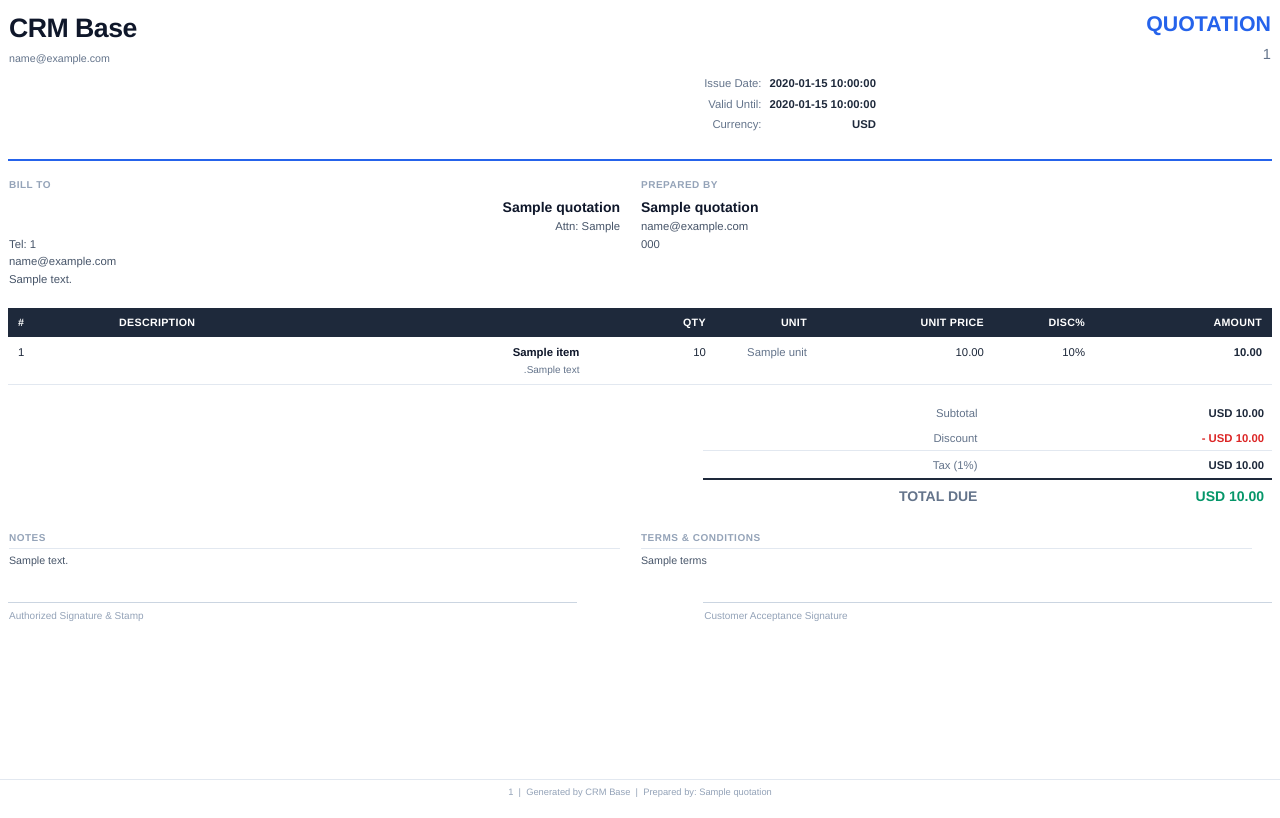
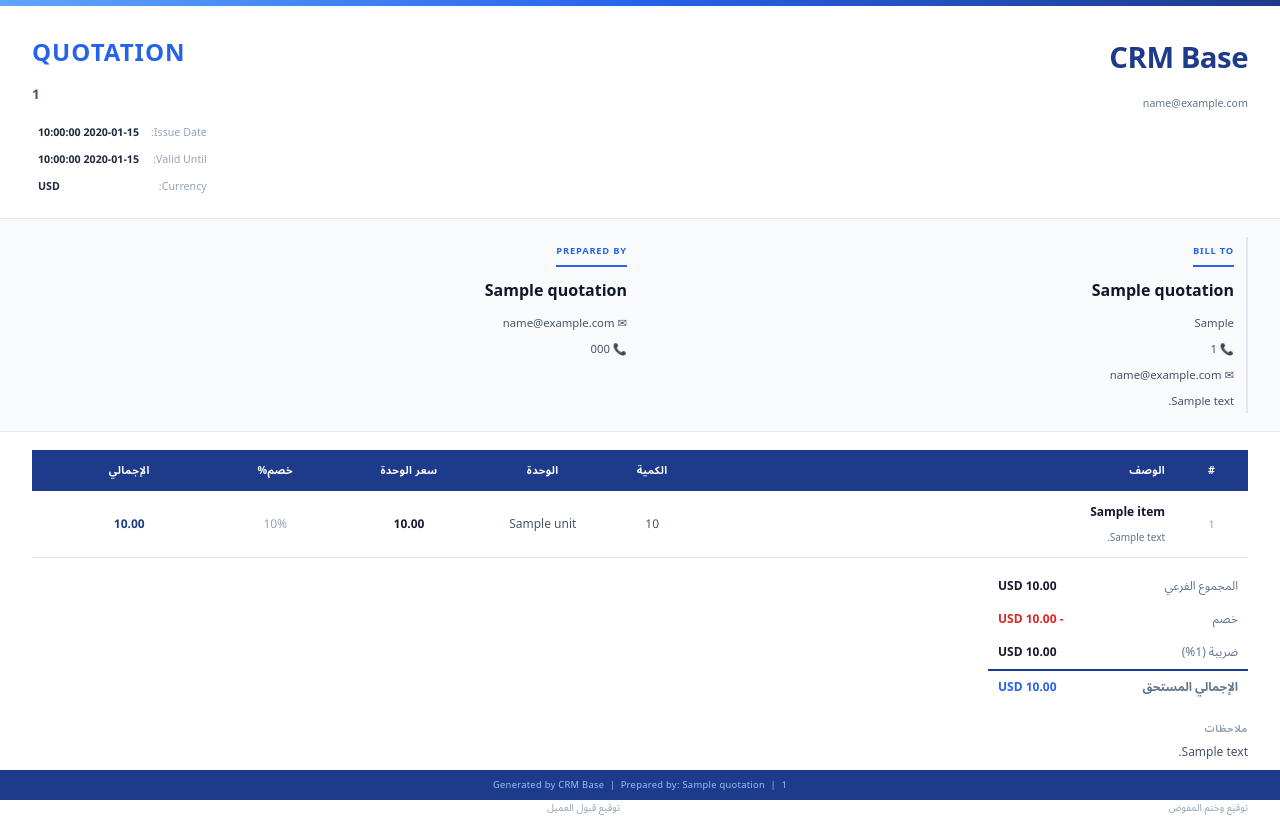
Before and after one commit to ehab-777/CrmBase, a Flask app: template templates/quotations/quotation_pdf.html in a window 1280 px wide. Before the commit the page ends 797 px from the top, so only its background shows below. Run offline with Flask 2, Linux system fonts and the light colour scheme; the template is opened without the code that fills it: most values are stand-ins (such as "Sample title", 1, 10 or a date in 2020); some libraries are stand-ins or nearby versions; some web fonts are replaced.

Commit message:
feat(pdf): redesign quotation PDF with Dubai-style layout and Arabic support
- Switch font stack to Noto Sans Arabic + Amiri for full RTL/Arabic rendering
- Add gradient accent bar, navy color scheme (#1e3a8a), cleaner header layout
- Arabic column headers and totals labels throughout
- Improved parties section with border separator
- Dark navy fixed footer with quotation number and salesperson
- Ignore local font TTF/OTF files (system fonts used via Dockerfile)

Co-Authored-By: Claude Sonnet 4.6 <noreply@anthropic.com>

```diff
--- a/templates/quotations/quotation_pdf.html
+++ b/templates/quotations/quotation_pdf.html
@@ -1,5 +1,5 @@
 <!DOCTYPE html>
-<html>
+<html lang="ar" dir="rtl">
 <head>
 <meta charset="UTF-8">
 <style>
@@ -7,319 +7,288 @@
     font-family: 'Amiri';
     src: url('/static/fonts/Amiri-Regular.ttf') format('truetype');
     font-weight: normal;
-        font-style: normal;
   }
   @font-face {
     font-family: 'Amiri';
     src: url('/static/fonts/Amiri-Bold.ttf') format('truetype');
     font-weight: bold;
-        font-style: normal;
   }
 
   @page {
     size: A4;
-        margin: 1.8cm 2cm;
+    margin: 0;
   }
 
+  * { box-sizing: border-box; margin: 0; padding: 0; }
+
   body {
-        font-family: 'Amiri', Helvetica, Arial, sans-serif;
+    font-family: 'Noto Sans Arabic', 'Noto Sans', 'Amiri', Arial, sans-serif;
     font-size: 9.5pt;
-        color: #1e293b;
-        line-height: 1.45;
+    color: #1a1a2e;
+    background: #fff;
+    direction: rtl;
   }
 
-    .rtl { direction: rtl; text-align: right; }
+  /* ── Top accent bar ── */
+  .accent-bar {
+    height: 6px;
+    background: linear-gradient(to left, #1e3a8a, #2563eb, #60a5fa);
+  }
 
   /* ── Header ── */
-    .header-table { width: 100%; border-collapse: collapse; margin-bottom: 24px; }
-    .header-left  { width: 55%; vertical-align: top; }
-    .header-right { width: 45%; vertical-align: top; text-align: right; }
-
-    .company-name {
-        font-size: 20pt;
-        font-weight: bold;
-        color: #0f172a;
-        letter-spacing: -0.5px;
+  .header {
+    padding: 22px 32px 18px;
+    display: flex;
+    justify-content: space-between;
+    align-items: flex-start;
+    border-bottom: 1px solid #e2e8f0;
   }
 
-    .qt-title {
-        font-size: 16pt;
-        font-weight: bold;
-        color: #2563eb;
-        margin-bottom: 4px;
+  .company-block { text-align: right; }
+  .company-name  { font-size: 22pt; font-weight: bold; color: #1e3a8a; letter-spacing: -0.5px; }
+  .company-sub   { font-size: 8pt; color: #64748b; margin-top: 2px; }
+
+  .qt-block { text-align: left; }
+  .qt-label  { font-size: 18pt; font-weight: bold; color: #2563eb; letter-spacing: 1px; }
+  .qt-number { font-size: 10pt; font-weight: 600; color: #475569; margin-top: 2px; }
+  .qt-meta   { margin-top: 10px; }
+  .qt-meta table { border-collapse: collapse; }
+  .qt-meta td { padding: 2px 6px; font-size: 8pt; }
+  .qt-meta .lbl { color: #94a3b8; text-align: right; }
+  .qt-meta .val { font-weight: 700; color: #1e293b; text-align: left; }
+
+  /* ── Bill / Prepared section ── */
+  .parties {
+    display: flex;
+    padding: 18px 32px;
+    gap: 0;
+    border-bottom: 1px solid #e2e8f0;
+    background: #f8fafc;
+  }
+  .party-block { flex: 1; padding: 0 12px; }
+  .party-block:first-child { border-right: 2px solid #e2e8f0; }
+  .party-label {
+    font-size: 7pt; font-weight: 800; text-transform: uppercase;
+    letter-spacing: 0.8px; color: #2563eb; margin-bottom: 7px;
+    padding-bottom: 4px; border-bottom: 2px solid #2563eb;
+    display: inline-block;
+  }
+  .party-name { font-size: 12pt; font-weight: 700; color: #0f172a; margin-bottom: 3px; }
+  .party-line { font-size: 8.5pt; color: #475569; margin-top: 2px; }
+
+  /* ── Items table ── */
+  .items-wrap { padding: 0 32px; margin-top: 18px; }
+
+  table.items {
+    width: 100%;
+    border-collapse: collapse;
   }
 
-    .qt-number {
+  table.items thead tr {
+    background: #1e3a8a;
+    color: #fff;
+  }
+  table.items thead th {
+    padding: 9px 10px;
+    font-size: 8pt;
+    font-weight: 700;
+    text-transform: uppercase;
+    letter-spacing: 0.4px;
+    text-align: center;
+  }
+  table.items thead th.desc { text-align: right; }
+  table.items thead th.num  { text-align: center; }
+
+  table.items tbody tr { border-bottom: 1px solid #e2e8f0; }
+  table.items tbody tr:nth-child(even) { background: #f8fafc; }
+
+  table.items tbody td {
+    padding: 9px 10px;
+    font-size: 9pt;
+    vertical-align: middle;
+  }
+  table.items tbody td.idx    { text-align: center; color: #94a3b8; font-size: 8pt; }
+  table.items tbody td.desc   { text-align: right; }
+  table.items tbody td.num    { text-align: center; color: #475569; }
+  table.items tbody td.price  { text-align: center; font-weight: 600; }
+  table.items tbody td.disc   { text-align: center; color: #94a3b8; }
+  table.items tbody td.amount { text-align: center; font-weight: 700; color: #1e3a8a; }
+
+  .item-name { font-weight: 600; color: #0f172a; }
+  .item-desc { font-size: 7.5pt; color: #64748b; margin-top: 2px; }
+
+  /* ── Totals ── */
+  .totals-wrap {
+    padding: 0 32px;
+    margin-top: 12px;
+    display: flex;
+    justify-content: flex-start;
+  }
+  table.totals {
+    border-collapse: collapse;
+    min-width: 260px;
+  }
+  table.totals td { padding: 4px 10px; font-size: 9pt; }
+  table.totals .lbl { text-align: right; color: #64748b; }
+  table.totals .val { text-align: left; font-weight: 600; min-width: 100px; }
+  table.totals .disc-val { color: #dc2626; }
+  .total-row td {
+    border-top: 2px solid #1e3a8a;
+    padding-top: 7px;
     font-size: 11pt;
-        color: #64748b;
-        margin-bottom: 8px;
+    font-weight: 800;
+    color: #2563eb;
   }
 
-    .meta-table { border-collapse: collapse; }
-    .meta-table td { padding: 2px 8px 2px 0; font-size: 8.5pt; }
-    .meta-label { color: #64748b; white-space: nowrap; }
-    .meta-value { font-weight: 600; }
+  /* ── Notes ── */
+  .notes-wrap { padding: 14px 32px 0; }
+  .notes-label {
+    font-size: 7.5pt; font-weight: 800; text-transform: uppercase;
+    letter-spacing: 0.6px; color: #94a3b8; margin-bottom: 4px;
+  }
+  .notes-text { font-size: 9pt; color: #475569; line-height: 1.6; }
 
-    /* ── Divider ── */
-    .divider { border: none; border-top: 2px solid #2563eb; margin: 16px 0; }
-
-    /* ── Addresses ── */
-    .addr-table { width: 100%; border-collapse: collapse; margin-bottom: 20px; }
-    .addr-cell { width: 50%; vertical-align: top; padding-right: 20px; }
-    .addr-label {
-        font-size: 7.5pt; font-weight: bold;
-        text-transform: uppercase; letter-spacing: 0.5px;
-        color: #94a3b8; margin-bottom: 4px;
+  /* ── Signature ── */
+  .sig-wrap {
+    padding: 28px 32px 0;
+    display: flex;
+    gap: 40px;
   }
-    .addr-name  { font-size: 10.5pt; font-weight: bold; color: #0f172a; }
-    .addr-line  { font-size: 8.5pt; color: #475569; margin-top: 1px; }
-
-    /* ── Items table ── */
-    .items-table {
-        width: 100%;
-        border-collapse: collapse;
-        margin-bottom: 16px;
-    }
-
-    .items-table thead tr {
-        background-color: #1e293b;
-        color: #ffffff;
-    }
-
-    .items-table thead th {
-        padding: 7px 10px;
-        font-size: 8pt;
-        font-weight: bold;
-        text-align: left;
-        text-transform: uppercase;
-        letter-spacing: 0.3px;
-    }
-
-    .items-table thead th.num { text-align: right; }
-
-    .items-table tbody tr { border-bottom: 1px solid #e2e8f0; }
-    .items-table tbody tr:nth-child(even) { background-color: #f8fafc; }
-
-    .items-table tbody td {
-        padding: 7px 10px;
-        font-size: 8.5pt;
-        vertical-align: top;
-    }
-
-    .items-table tbody td.num { text-align: right; }
-    .item-name  { font-weight: 600; color: #0f172a; }
-    .item-desc  { font-size: 7.5pt; color: #64748b; margin-top: 2px; }
-    .item-unit  { font-size: 7pt; color: #94a3b8; }
-
-    /* ── Totals ── */
-    .totals-table { width: 45%; margin-left: auto; border-collapse: collapse; }
-    .totals-table td { padding: 4px 8px; font-size: 8.5pt; }
-    .totals-table .lbl { text-align: right; color: #64748b; }
-    .totals-table .val { text-align: right; font-weight: 600; min-width: 80px; }
-
-    .totals-divider td { border-top: 1px solid #e2e8f0; padding-top: 6px; }
-    .total-row td {
-        border-top: 2px solid #1e293b;
-        padding-top: 6px;
-        font-size: 10.5pt;
-        font-weight: bold;
-        color: #059669;
-    }
-
-    /* ── Notes / Terms ── */
-    .notes-section { margin-top: 20px; }
-    .notes-table { width: 100%; border-collapse: collapse; }
-    .notes-cell { width: 50%; vertical-align: top; padding-right: 20px; }
-    .notes-label {
-        font-size: 7.5pt; font-weight: bold;
-        text-transform: uppercase; letter-spacing: 0.5px;
-        color: #94a3b8; margin-bottom: 4px; border-bottom: 1px solid #e2e8f0; padding-bottom: 3px;
-    }
-    .notes-text { font-size: 8pt; color: #475569; white-space: pre-wrap; margin-top: 4px; }
+  .sig-box { flex: 1; border-top: 1px solid #cbd5e1; padding-top: 6px; }
+  .sig-label { font-size: 7.5pt; color: #94a3b8; }
 
   /* ── Footer ── */
   .footer {
     position: fixed;
-        bottom: 0;
-        left: 0;
-        right: 0;
+    bottom: 0; left: 0; right: 0;
+    background: #1e3a8a;
+    color: #93c5fd;
     text-align: center;
     font-size: 7pt;
-        color: #94a3b8;
-        border-top: 1px solid #e2e8f0;
-        padding-top: 6px;
+    padding: 5px 32px;
+    letter-spacing: 0.3px;
   }
 </style>
 </head>
 <body>
 
-<!-- Footer (rendered first by xhtml2pdf so it's fixed) -->
 <div class="footer">
-    {{ quotation.quotation_number }} &nbsp;|&nbsp;
-    Generated by CRM Base &nbsp;|&nbsp;
-    Prepared by: {{ quotation.salesperson_name }}
+  {{ quotation.quotation_number }} &nbsp;|&nbsp; Generated by CRM Base &nbsp;|&nbsp; Prepared by: {{ quotation.salesperson_name }}
 </div>
 
-<!-- ── Header ── -->
-<table class="header-table">
-    <tr>
-        <td class="header-left">
+<div class="accent-bar"></div>
+
+<!-- Header -->
+<div class="header">
+  <div class="company-block">
     <div class="company-name">CRM Base</div>
-            <div style="font-size:8pt;color:#64748b;margin-top:3px;">
-                {{ quotation.sp_email or '' }}
+    <div class="company-sub">{{ quotation.sp_email or '' }}</div>
   </div>
-        </td>
-        <td class="header-right">
-            <div class="qt-title">QUOTATION</div>
+  <div class="qt-block">
+    <div class="qt-label">QUOTATION</div>
     <div class="qt-number">{{ quotation.quotation_number }}</div>
-            <table class="meta-table">
-                <tr>
-                    <td class="meta-label">Issue Date:</td>
-                    <td class="meta-value">{{ quotation.issue_date or '—' }}</td>
-                </tr>
-                <tr>
-                    <td class="meta-label">Valid Until:</td>
-                    <td class="meta-value">{{ quotation.valid_until or '—' }}</td>
-                </tr>
-                <tr>
-                    <td class="meta-label">Currency:</td>
-                    <td class="meta-value">{{ quotation.currency }}</td>
-                </tr>
+    <div class="qt-meta">
+      <table>
+        <tr><td class="lbl">Issue Date:</td><td class="val">{{ quotation.issue_date or '—' }}</td></tr>
+        <tr><td class="lbl">Valid Until:</td><td class="val">{{ quotation.valid_until or '—' }}</td></tr>
+        <tr><td class="lbl">Currency:</td><td class="val">{{ quotation.currency }}</td></tr>
       </table>
-        </td>
-    </tr>
-</table>
+    </div>
+  </div>
+</div>
 
-<hr class="divider">
+<!-- Bill To / Prepared By -->
+<div class="parties">
+  <div class="party-block">
+    <div class="party-label">Bill To</div>
+    <div class="party-name">{{ quotation.company_name }}</div>
+    {% if quotation.contact_person %}<div class="party-line">{{ quotation.contact_person }}</div>{% endif %}
+    {% if quotation.phone_number %}<div class="party-line">📞 {{ quotation.phone_number }}</div>{% endif %}
+    {% if quotation.email_address %}<div class="party-line">✉ {{ quotation.email_address }}</div>{% endif %}
+    {% if quotation.company_address %}<div class="party-line">{{ quotation.company_address }}</div>{% endif %}
+  </div>
+  <div class="party-block">
+    <div class="party-label">Prepared By</div>
+    <div class="party-name">{{ quotation.salesperson_name }}</div>
+    {% if quotation.sp_email %}<div class="party-line">✉ {{ quotation.sp_email }}</div>{% endif %}
+    {% if quotation.sp_phone %}<div class="party-line">📞 {{ quotation.sp_phone }}</div>{% endif %}
+  </div>
+</div>
 
-<!-- ── Addresses ── -->
-<table class="addr-table">
-    <tr>
-        <td class="addr-cell">
-            <div class="addr-label">Bill To</div>
-            <div class="addr-name rtl">{{ quotation.company_name }}</div>
-            {% if quotation.contact_person %}
-            <div class="addr-line rtl">Attn: {{ quotation.contact_person }}</div>
-            {% endif %}
-            {% if quotation.phone_number %}
-            <div class="addr-line">Tel: {{ quotation.phone_number }}</div>
-            {% endif %}
-            {% if quotation.email_address %}
-            <div class="addr-line">{{ quotation.email_address }}</div>
-            {% endif %}
-            {% if quotation.company_address %}
-            <div class="addr-line">{{ quotation.company_address }}</div>
-            {% endif %}
-        </td>
-        <td class="addr-cell">
-            <div class="addr-label">Prepared By</div>
-            <div class="addr-name">{{ quotation.salesperson_name }}</div>
-            {% if quotation.sp_email %}
-            <div class="addr-line">{{ quotation.sp_email }}</div>
-            {% endif %}
-            {% if quotation.sp_phone %}
-            <div class="addr-line">{{ quotation.sp_phone }}</div>
-            {% endif %}
-        </td>
-    </tr>
-</table>
-
-<!-- ── Items ── -->
-<table class="items-table">
+<!-- Items -->
+<div class="items-wrap">
+  <table class="items">
     <thead>
       <tr>
-            <th style="width:8%">#</th>
-            <th style="width:38%">Description</th>
-            <th class="num" style="width:10%">Qty</th>
-            <th class="num" style="width:8%">Unit</th>
-            <th class="num" style="width:14%">Unit Price</th>
-            <th class="num" style="width:8%">Disc%</th>
-            <th class="num" style="width:14%">Amount</th>
+        <th class="num"  style="width:6%">#</th>
+        <th class="desc" style="width:38%">الوصف</th>
+        <th class="num"  style="width:10%">الكمية</th>
+        <th class="num"  style="width:8%">الوحدة</th>
+        <th class="num"  style="width:14%">سعر الوحدة</th>
+        <th class="num"  style="width:8%">خصم%</th>
+        <th class="num"  style="width:16%">الإجمالي</th>
       </tr>
     </thead>
     <tbody>
     {% for item in items %}
     <tr>
-        <td>{{ loop.index }}</td>
-        <td>
-            <div class="item-name rtl">{{ item['name'] }}</div>
-            {% if item['description'] %}
-            <div class="item-desc rtl">{{ item['description'] }}</div>
-            {% endif %}
+      <td class="idx">{{ loop.index }}</td>
+      <td class="desc">
+        <div class="item-name">{{ item['name'] }}</div>
+        {% if item['description'] %}<div class="item-desc">{{ item['description'] }}</div>{% endif %}
       </td>
       <td class="num">{{ '{:g}'.format(item['quantity']) }}</td>
-        <td class="num" style="color:#64748b;">{{ item['unit'] }}</td>
-        <td class="num">{{ '{:,.2f}'.format(item['unit_price']) }}</td>
-        <td class="num">{% if item['discount_pct'] %}{{ item['discount_pct'] }}%{% else %}—{% endif %}</td>
-        <td class="num" style="font-weight:600;">{{ '{:,.2f}'.format(item['line_total']) }}</td>
+      <td class="num">{{ item['unit'] }}</td>
+      <td class="price">{{ '{:,.2f}'.format(item['unit_price']) }}</td>
+      <td class="disc">{% if item['discount_pct'] %}{{ item['discount_pct'] }}%{% else %}—{% endif %}</td>
+      <td class="amount">{{ '{:,.2f}'.format(item['line_total']) }}</td>
     </tr>
     {% endfor %}
     </tbody>
   </table>
+</div>
 
-<!-- ── Totals ── -->
-<table class="totals-table">
+<!-- Totals -->
+<div class="totals-wrap">
+  <table class="totals">
     <tr>
-        <td class="lbl">Subtotal</td>
+      <td class="lbl">المجموع الفرعي</td>
       <td class="val">{{ quotation.currency }} {{ '{:,.2f}'.format(quotation.subtotal) }}</td>
     </tr>
     {% if quotation.discount_amount %}
     <tr>
       <td class="lbl">
-            Discount
-            {% if quotation.discount_type == 'percent' %}({{ quotation.discount_value }}%)
-            {% elif quotation.discount_type == 'fixed' %}(Fixed)
-            {% endif %}
+        خصم{% if quotation.discount_type == 'percent' %} ({{ quotation.discount_value }}%)
+        {% elif quotation.discount_type == 'fixed' %} (ثابت){% endif %}
       </td>
-        <td class="val" style="color:#dc2626;">- {{ quotation.currency }} {{ '{:,.2f}'.format(quotation.discount_amount) }}</td>
+      <td class="val disc-val">- {{ quotation.currency }} {{ '{:,.2f}'.format(quotation.discount_amount) }}</td>
     </tr>
     {% endif %}
     {% if quotation.tax_amount %}
-    <tr class="totals-divider">
-        <td class="lbl">Tax ({{ quotation.tax_percent }}%)</td>
+    <tr>
+      <td class="lbl">ضريبة ({{ quotation.tax_percent }}%)</td>
       <td class="val">{{ quotation.currency }} {{ '{:,.2f}'.format(quotation.tax_amount) }}</td>
     </tr>
     {% endif %}
     <tr class="total-row">
-        <td class="lbl">TOTAL DUE</td>
+      <td class="lbl">الإجمالي المستحق</td>
       <td class="val">{{ quotation.currency }} {{ '{:,.2f}'.format(quotation.total) }}</td>
     </tr>
   </table>
+</div>
 
-<!-- ── Notes / Terms ── -->
-{% if quotation.notes or quotation.terms %}
-<div class="notes-section">
-    <table class="notes-table">
-        <tr>
 {% if quotation.notes %}
-            <td class="notes-cell">
-                <div class="notes-label">Notes</div>
+<div class="notes-wrap">
+  <div class="notes-label">ملاحظات</div>
   <div class="notes-text">{{ quotation.notes }}</div>
-            </td>
-            {% endif %}
-            {% if quotation.terms %}
-            <td class="notes-cell">
-                <div class="notes-label">Terms &amp; Conditions</div>
-                <div class="notes-text">{{ quotation.terms }}</div>
-            </td>
-            {% endif %}
-        </tr>
-    </table>
 </div>
 {% endif %}
 
-<!-- ── Signature box ── -->
-<table style="width:100%;border-collapse:collapse;margin-top:32px;">
-    <tr>
-        <td style="width:45%;border-top:1px solid #cbd5e1;padding-top:6px;">
-            <div style="font-size:7.5pt;color:#94a3b8;">Authorized Signature &amp; Stamp</div>
-        </td>
-        <td style="width:10%;"></td>
-        <td style="width:45%;border-top:1px solid #cbd5e1;padding-top:6px;">
-            <div style="font-size:7.5pt;color:#94a3b8;">Customer Acceptance Signature</div>
-        </td>
-    </tr>
-</table>
+<!-- Signatures -->
+<div class="sig-wrap">
+  <div class="sig-box"><div class="sig-label">توقيع وختم المفوض</div></div>
+  <div class="sig-box"><div class="sig-label">توقيع قبول العميل</div></div>
+</div>
 
 </body>
 </html>
```
Also changed, not shown: 1 other file. Lines whose indentation alone changed are shown as unchanged.
